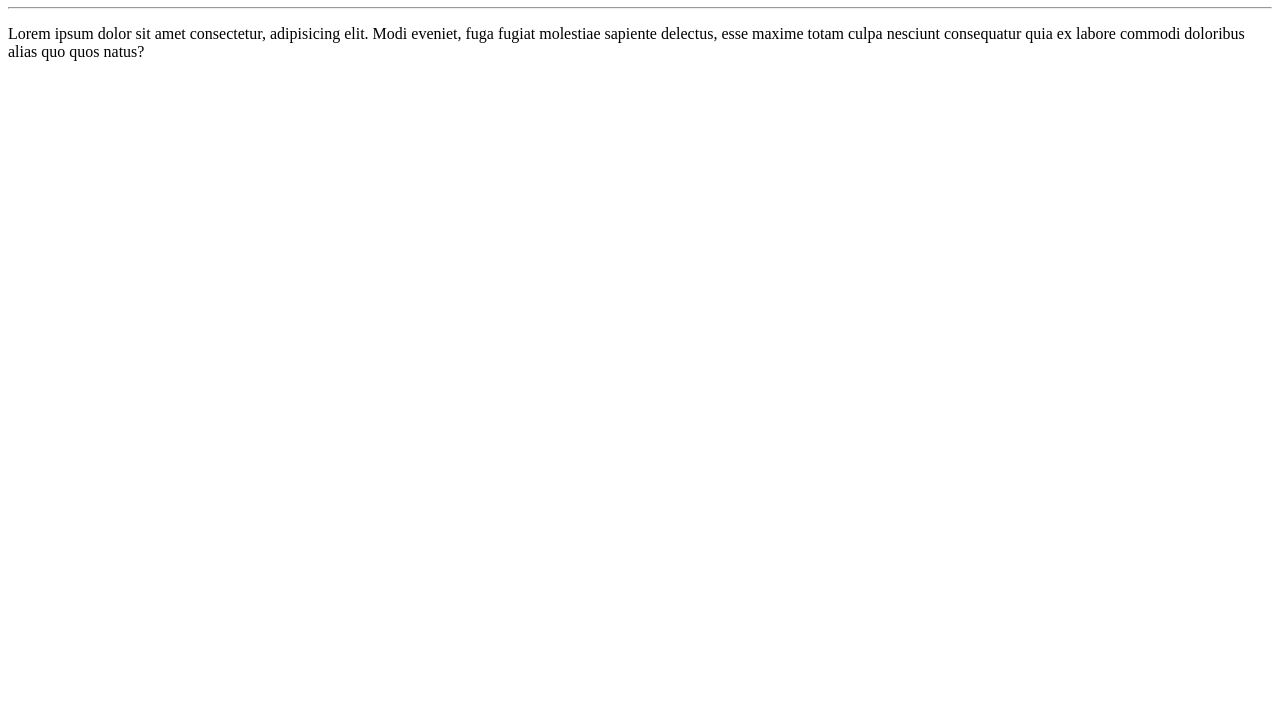
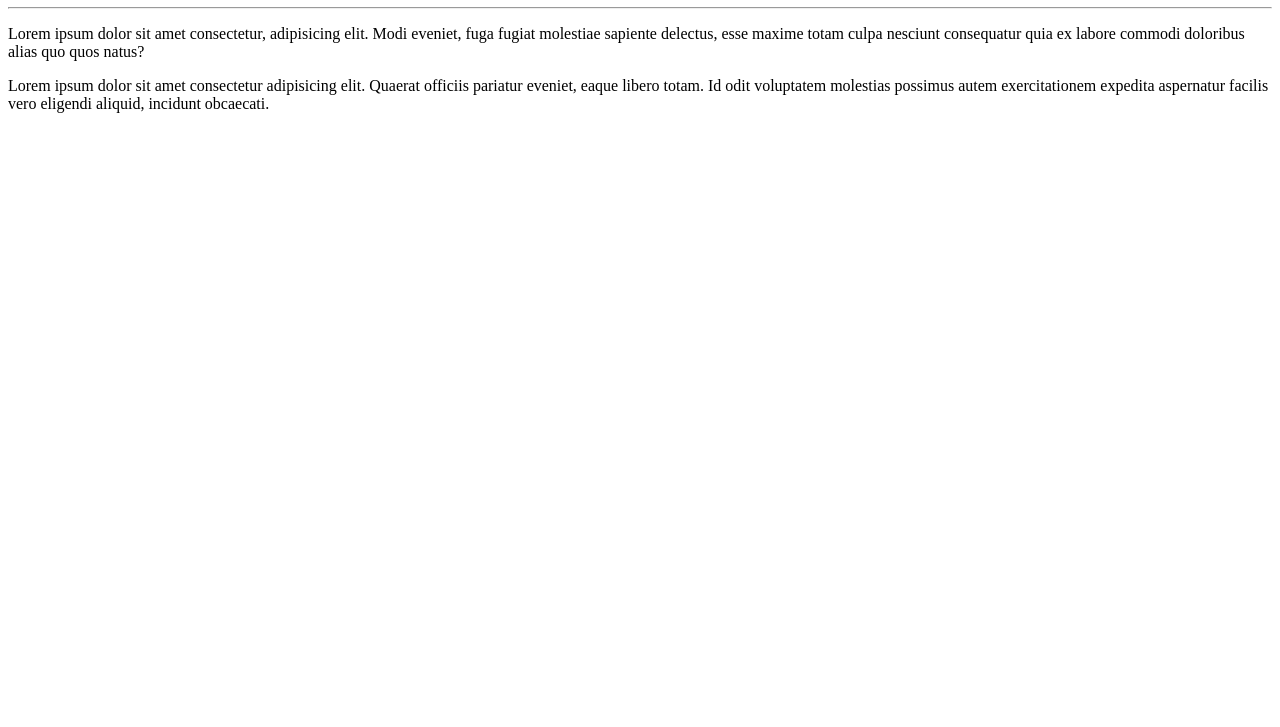
Before and after one commit to Dl-Fernandes/Ol---mundo, a plain HTML site: page site/index.html in a window 1280 px wide. Shown: the part 73-800 px from the top of the page. Drawn offline with Linux system fonts and the light colour scheme.

Commit message:
Adicionei um parágrafo

```diff
--- a/site/index.html
+++ b/site/index.html
@@ -9,5 +9,6 @@
     <h1>Olá, mundo!</h1>
     <hr>
     <p>Lorem ipsum dolor sit amet consectetur, adipisicing elit. Modi eveniet, fuga fugiat molestiae sapiente delectus, esse maxime totam culpa nesciunt consequatur quia ex labore commodi doloribus alias quo quos natus?</p>
+    <p>Lorem ipsum dolor sit amet consectetur adipisicing elit. Quaerat officiis pariatur eveniet, eaque libero totam. Id odit voluptatem molestias possimus autem exercitationem expedita aspernatur facilis vero eligendi aliquid, incidunt obcaecati.</p>
 </body>
 </html>
```
